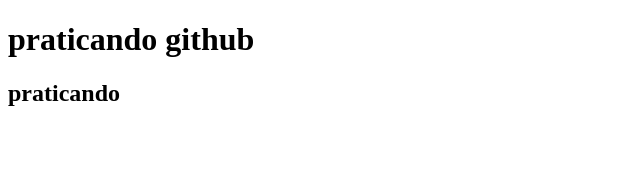
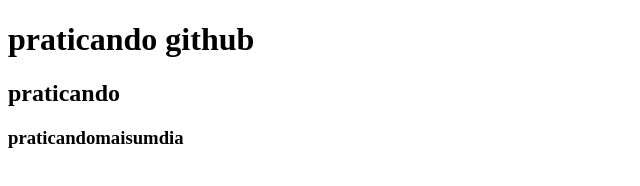
Before and after one commit to brunomotadev/praticando-git-github, a plain HTML site: page index.html in a window 1280 px wide. Shown: the whole page, without its empty margins (0-640 px from the left). Drawn offline with Linux system fonts and the light colour scheme.

Commit message:
praticando github

```diff
--- a/index.html
+++ b/index.html
@@ -8,6 +8,7 @@
 <body>
         <h1>praticando github</h1>
         <h2>praticando</h2>
+        <h3>praticandomaisumdia</h3>
 
 </body>
 </html>
```
